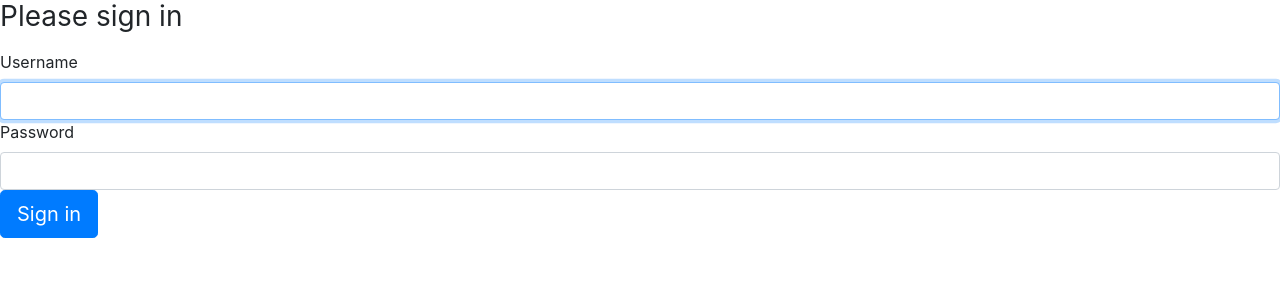
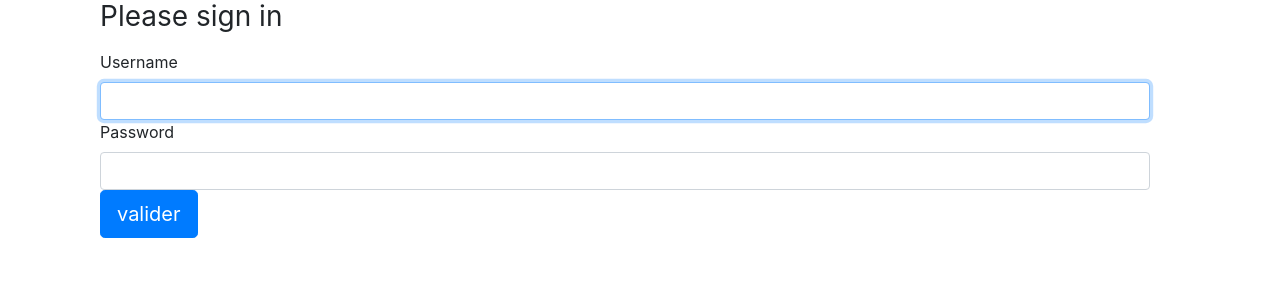
Before and after one commit to FloWebDev/bookmark, a Symfony app: template templates/security/login.html.twig in a window 1280 px wide. Shown: the top 300 px of the page. Run offline with Twig, Linux system fonts and the light colour scheme; the template is opened without the code that fills it, so the values that code supplies are empty; some libraries are stand-ins or nearby versions.

Commit message:
adjust security

```diff
--- a/templates/base.html.twig
+++ b/templates/base.html.twig
@@ -13,7 +13,12 @@
 
     </head>
     <body>
-        {% block body %}{% endblock %}
+
+        <div class="container">
+            <div class="row col-12">
+                {% block body %}{% endblock %}
+            </div>
+        </div>
 
 
     <script src="{{ asset('lib/jquery/jquery.min.js') }}"></script>
--- a/templates/security/login.html.twig
+++ b/templates/security/login.html.twig
@@ -3,7 +3,7 @@
 {% block title %}Log in!{% endblock %}
 
 {% block body %}
-<form method="post">
+<form method="post" class="col-12" novalidate>
     {% if error %}
         <div class="alert alert-danger">{{ error.messageKey|trans(error.messageData, 'security') }}</div>
     {% endif %}
@@ -35,8 +35,6 @@
         </div>
     #}
 
-    <button class="btn btn-lg btn-primary" type="submit">
-        Sign in
-    </button>
+    <input class="btn btn-lg btn-primary" type="submit" value="valider">
 </form>
 {% endblock %}
```
Also changed, not shown: src/Security/LoginFormAuthenticator.php (+7 -7 lines).
